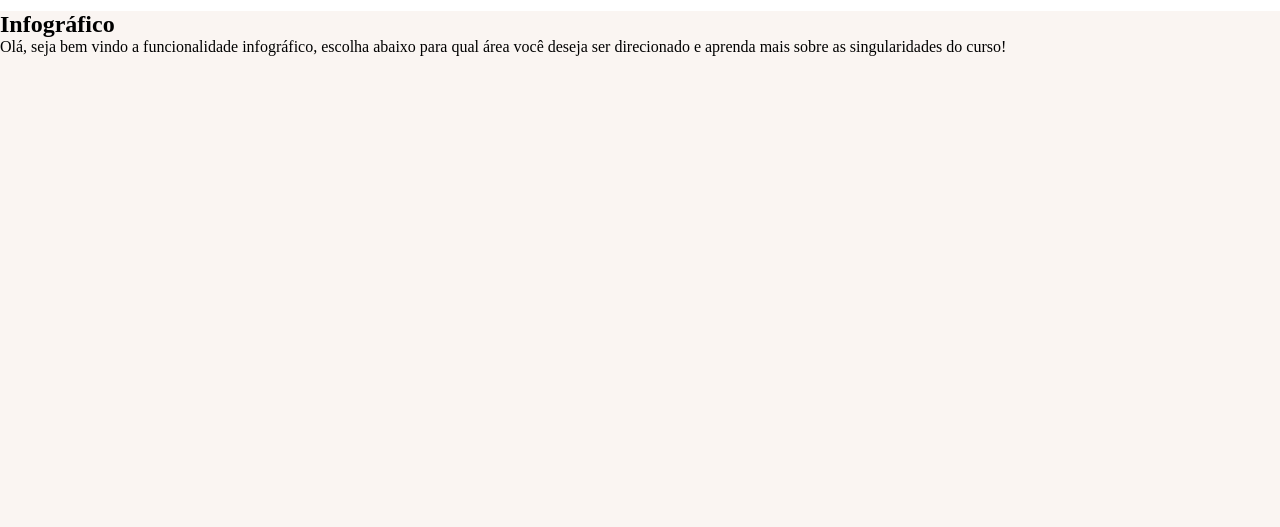
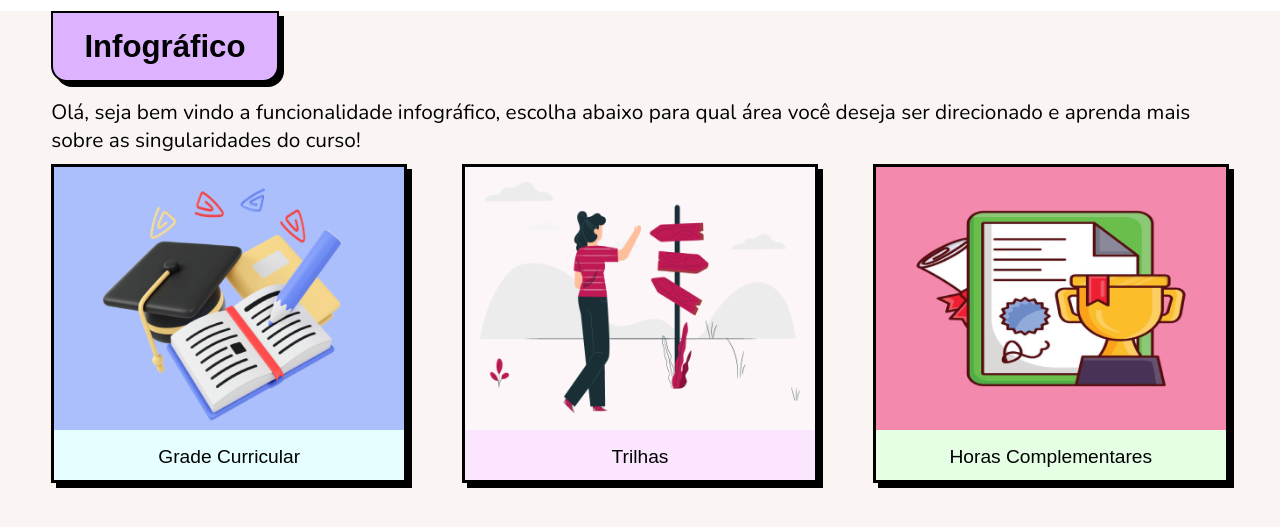
Before and after one commit to brunoalejandro01/Infografico-formei, a plain HTML site: page index.html in a window 1280 px wide. Shown: the part 79-606 px from the top of the page. Drawn offline with nearby package versions, Linux system fonts and the light colour scheme; a web font is replaced by a local one.

Commit message:
tela de inicio infografico

```diff
--- a/index.html
+++ b/index.html
@@ -21,11 +21,35 @@
     <main>
         <div id="container-main">
             <div id="description">
-                <h2 id="title">Infográfico</h2>
+                <h2 class="title">Infográfico</h2>
                 <p>
                     Olá, seja bem vindo a funcionalidade infográfico, escolha abaixo para qual área você deseja ser direcionado e aprenda mais sobre as singularidades do curso!
                 </p>
             </div>
+
+            <div class="container-cards">
+                <div class="grade">
+                    <img class="card-image" src="assets/grade.png" alt="Imagem representativa">
+                    <div class="card-body">
+                      <a href="#">Grade Curricular</a>
+                    </div>
+                </div>
+
+                  <div class="trilhas">
+                    <img class="card-image" src="assets/trilhas.png" alt="Card image cap">
+                    <div class="card-body">
+                      <a href="#">Trilhas</a>
+                    </div>
+                  </div>
+
+                  <div class="horas">
+                    <img class="card-image" src="assets/horas.png" alt="Card image cap">
+                    <div class="card-body">
+                      <a href="#">Horas Complementares</a>
+                    </div>
+                  </div>
+            </div>
+
         </div>
     </main>
 </body>
--- a/style.css
+++ b/style.css
@@ -9,6 +9,8 @@
     --fonte-lexend: 'Lexend', sans-serif;
     --fonte-lexend-mega: 'Lexend Mega', sans-serif;
     --fonte-nunito: 'Nunito', sans-serif;
+
+    --standard-shadow: 5px 5px black;
 }
 
 body{
@@ -53,5 +55,76 @@ main #container-main{
     left: 0;
     right: 0;
     top: 90px;
-    bottom: -100%;
 }
+
+main #description{
+    margin: 0 4% 0.5em 4%;
+    font-family: var(--fonte-nunito);
+    font-size: 1.3em;
+}
+
+main #description .title{
+    font-family: var(--fonte-lexend-mega);
+    color: #000000;
+    background: #DDB2FF;
+    width: fit-content;
+    margin-bottom: 0.5em;
+    border: 2px solid black;
+    border-radius: 0 0 16px 16px;
+    box-shadow: var(--standard-shadow);
+    padding: 0.5em 1em;
+}
+
+main #container-main .container-cards{
+    display: flex;
+    flex-direction: row;
+    justify-content: space-between;
+    align-items: center;
+
+    margin: 0 4% 0.5em 4%;
+}
+
+main #container-main .container-cards .card-image{
+    width: 350px;
+}
+
+main #container-main .container-cards .grade, .horas, .trilhas{
+    border: 3px solid black;
+    box-shadow: var(--standard-shadow);
+}
+
+main .container-cards .card-text{
+    text-align: center;
+    padding: 3.5% 1.5%;
+    font-family: var(--fonte-lexend-mega);
+    font-size: 1.2rem;
+}
+
+main .container-cards .card-body{
+    text-align: center;
+    padding: 3.5% 1.5%;
+    font-family: var(--fonte-lexend-mega);
+    font-size: 1.2rem;
+}
+
+main .container-cards .card-body a{
+    text-decoration: none;
+    color: black;
+    cursor: pointer;
+}
+
+main .container-cards .card-body a:hover{
+    text-decoration: underline;
+}
+
+main .container-cards .grade{
+    background-color: #E5FEFF;
+}
+
+main .container-cards .trilhas{
+    background-color: #FBE5FF;
+}
+
+main .container-cards .horas{
+    background-color: #E5FFE5;
+}
```
Also changed, not shown: assets/design.gif (deleted), assets/grade.png (added), assets/horas.png (added), assets/imagem1.jpg (deleted), assets/imagem2.jpg (deleted), assets/trilhas.png (added).
